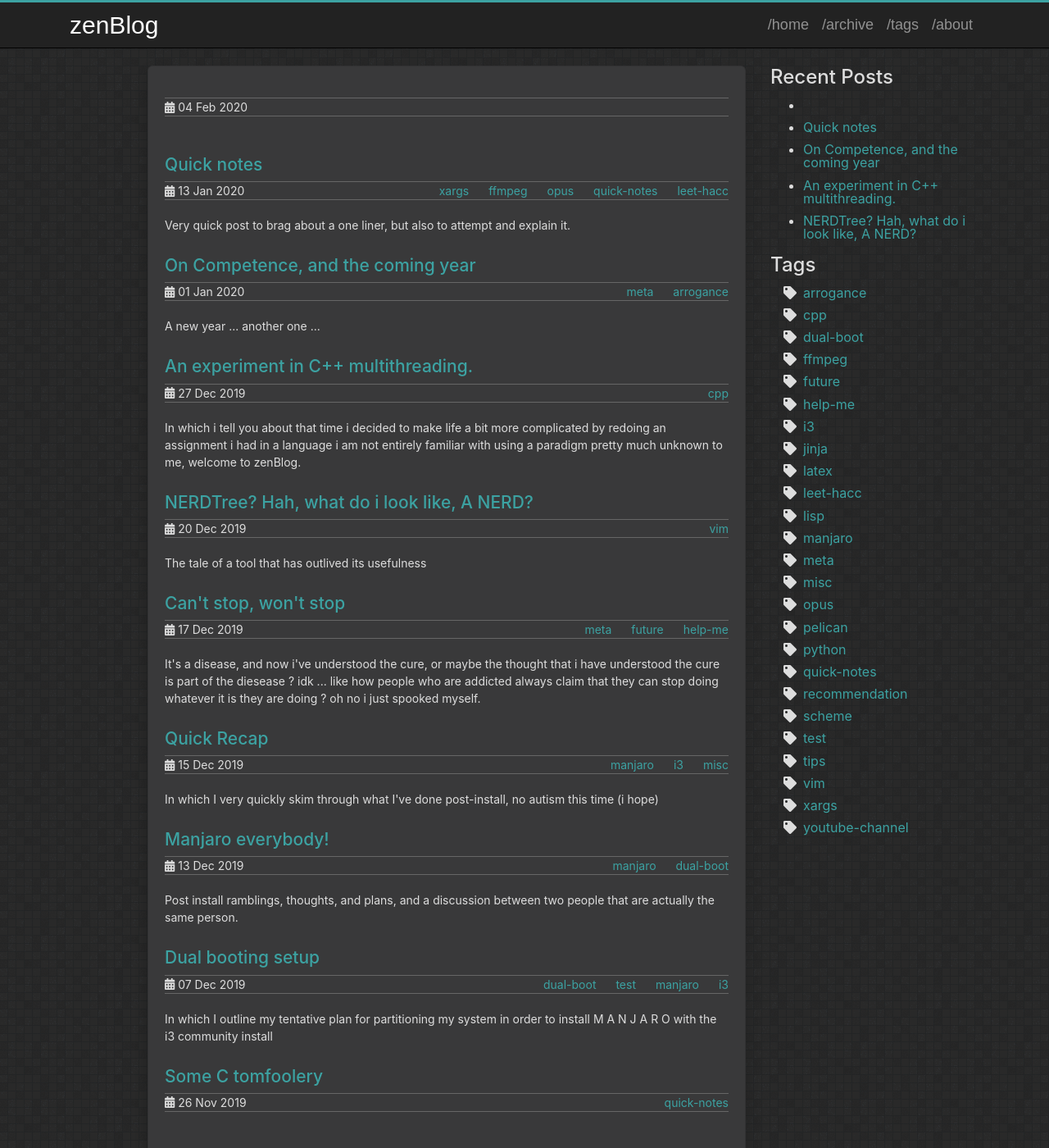
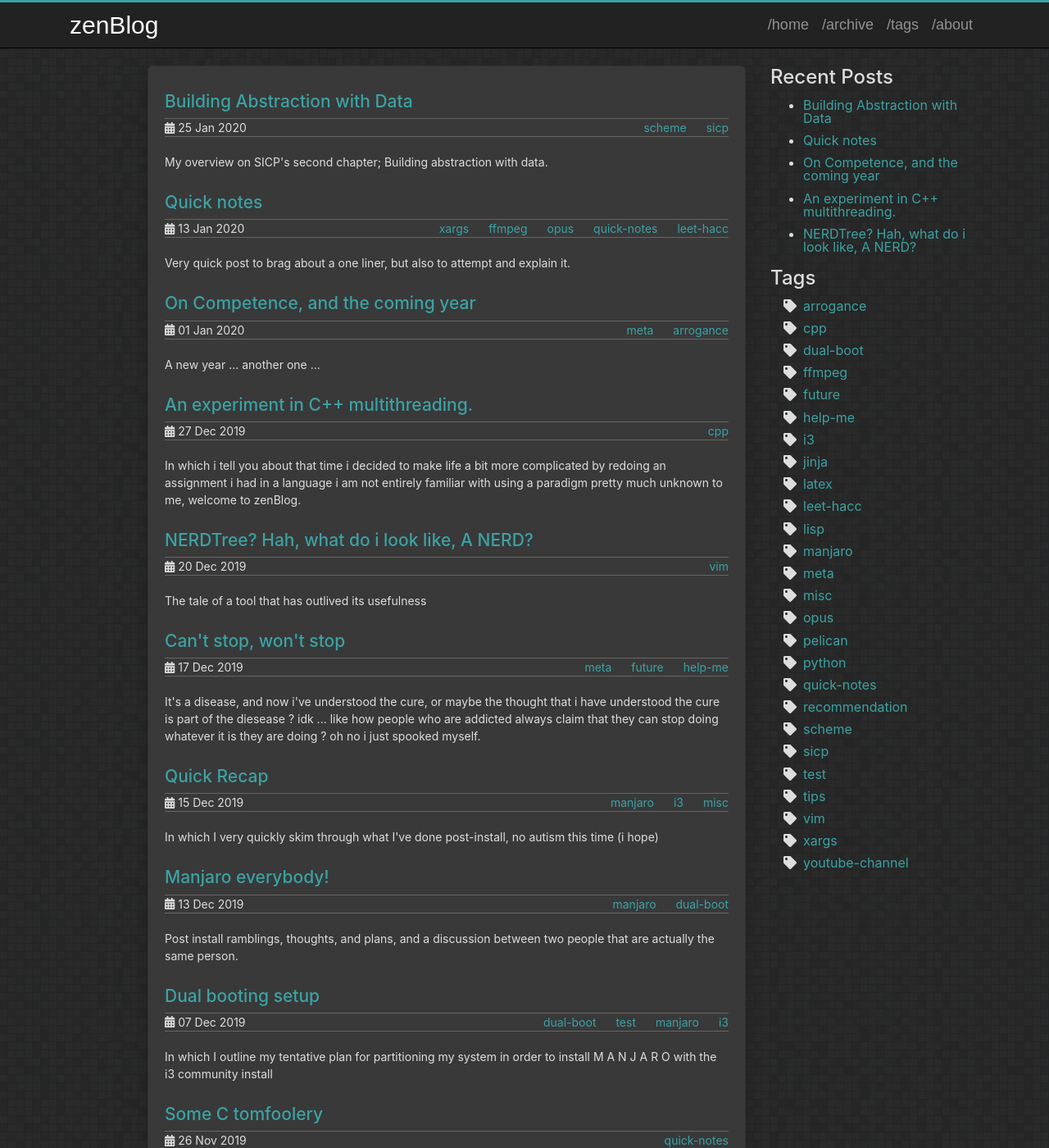
Before and after one commit to zenAndroid/zenandroid.github.io, a Jekyll site: the page built from index.html, in a window 1280 px wide and 1400 px high. Shown: the whole window at 82% size. Built offline with Jekyll 4.4.1, drawn with Linux system fonts in a browser that asks for light colours.

Commit message:
small fix

```diff
--- a/_posts/2020-01-25-Second-SICP-chapter-GET.md
+++ b/_posts/2020-01-25-Second-SICP-chapter-GET.md
@@ -2,7 +2,7 @@
 layout: post
 title: Building Abstraction with Data
 tags: scheme sicp
-description: My overview on SICP's second chapter: Building abstraction with data.
+description: My overview on SICP's second chapter; Building abstraction with data.
 ---
 
 # I finished the second chapter in SICP #
@@ -31,5 +31,6 @@ Maybe I'll get back to it way later after i finish the book, but most likely I'l
 
 I'm just tired of my insistence on doing all of the exercises, hope i get better with this obsessive compulsive behavior.
 
+EDIT : on 2020-01-25 i already started SICP chapter 3 lol.
 
 [^not-for-long]: not-for-long though, Because i am soon going to start chapter 3: Objects, Modularity, and State.
```
